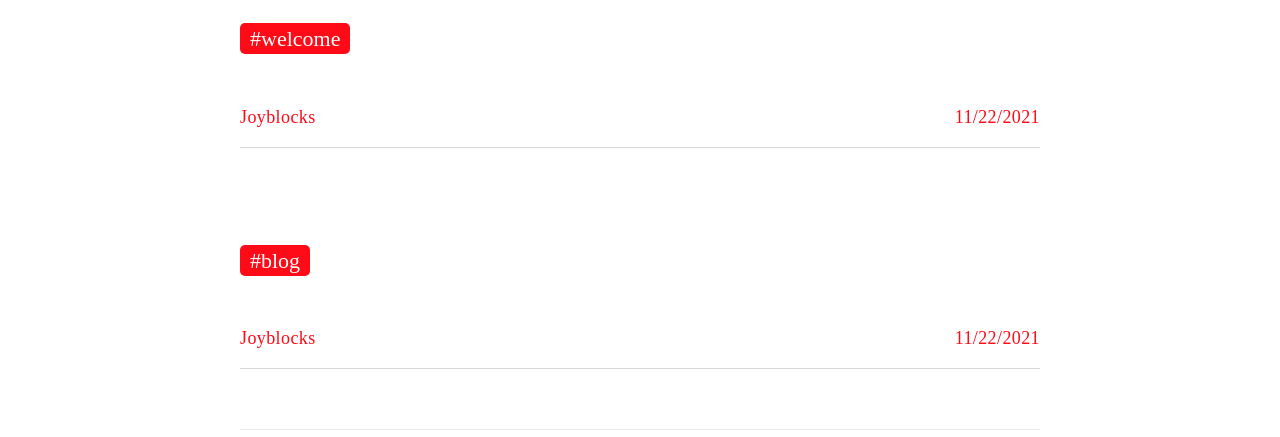
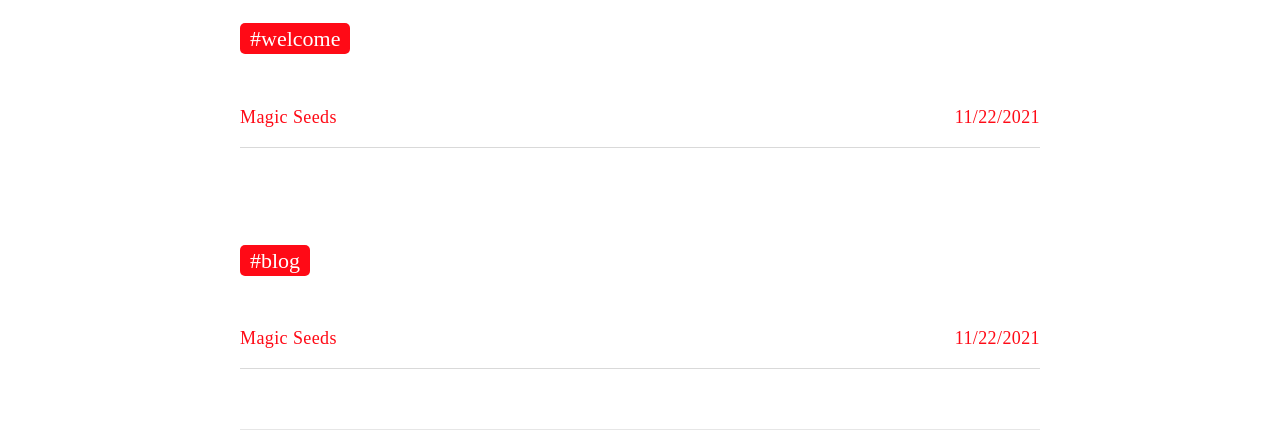
Before and after one commit to martianina/joyblocks-nft, a Jekyll site: the page built from tags.html, in a window 1280 px wide and 900 px high, scrolled down 2171 px. Shown: the part 209-646 px from the top of the window. Built offline with Jekyll 4.4.1, drawn with Linux system fonts in a browser that asks for light colours; a script that is not in the unit is left out.

Commit message:
Update 2010-01-01-hero.md

```diff
--- a/_posts/2010-01-01-hero.md
+++ b/_posts/2010-01-01-hero.md
@@ -1,7 +1,7 @@
 ---
 date: 2021-11-22T23:48:05.000Z
 layout: post
-title: Joyblocks
+title: Magic Seeds
 subtitle: 'Give Joy'
 description: >-
   Free Multimedia NFT Studio
```
